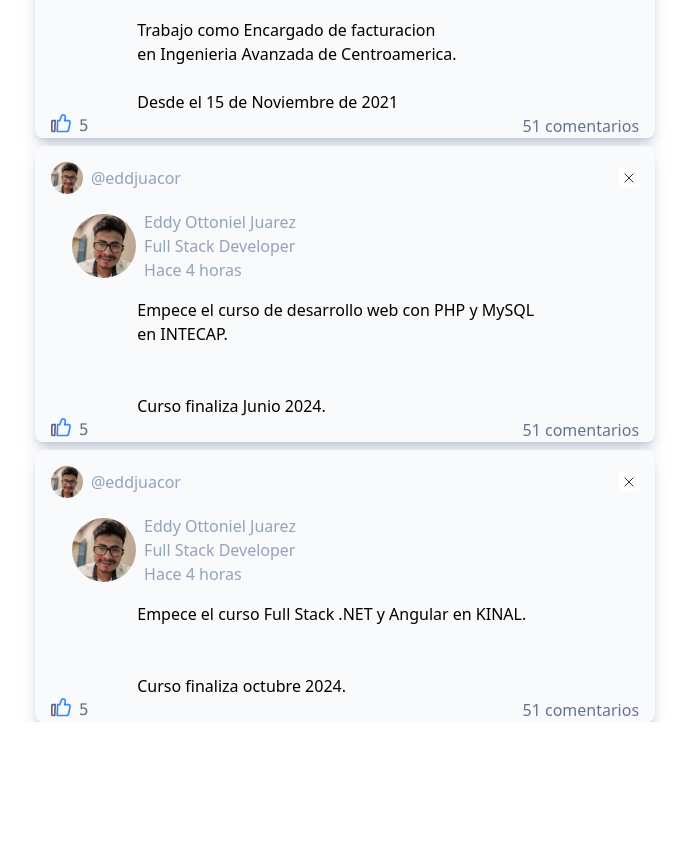
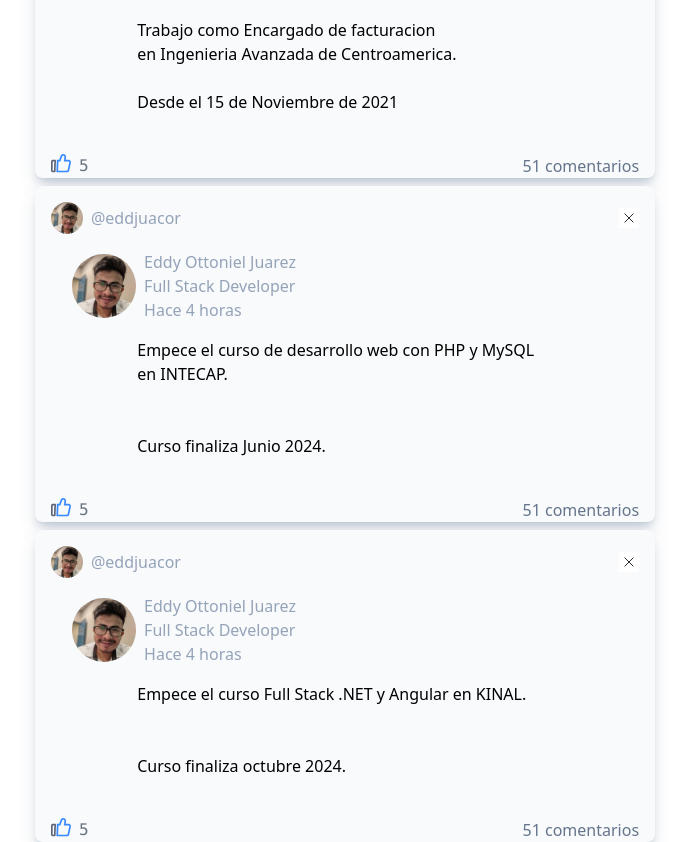
Before and after one commit to eddjuacor/Portafolio, a React (Vite) app: page / in a window 1280 px wide. Shown: the part 892-1734 px from the top of the page, without its empty margins (295-984 px from the left). Before the commit the page ends 1614 px from the top, so only its background shows below. Built offline with nearby package versions, Linux system fonts and the light colour scheme; a web font is replaced by a local one.

Commit message:
actualizaciones

```diff
--- a/index.html
+++ b/index.html
@@ -4,7 +4,7 @@
     <meta charset="UTF-8" />
     <link rel="icon" type="image/svg+xml" href="/vite.svg" />
     <meta name="viewport" content="width=device-width, initial-scale=1.0" />
-    <title>Vite + React</title>
+    <title>Portafolio Eddy</title>
   </head>
   <body>
     <div id="root"></div>
--- a/src/components/main/coments/Target.jsx
+++ b/src/components/main/coments/Target.jsx
@@ -27,7 +27,7 @@
                    Desde el 15 de Noviembre de 2021 <br/>
                 </p>
             </div>
-            <div className="flex justify-between items-center">
+            <div className="flex justify-between items-center mt-10">
                 <Likes/>
                 <p className=' text-slate-500 mr-4 cursor-pointer'>51 comentarios</p>
             </div>
--- a/src/components/main/coments/Target01.jsx
+++ b/src/components/main/coments/Target01.jsx
@@ -27,7 +27,7 @@
                    Curso finaliza Junio 2024. <br/>
                 </p>
             </div>
-            <div className="flex justify-between items-center">
+            <div className="flex justify-between items-center mt-10">
                 <Likes/>
                 <p className=' text-slate-500 mr-4 cursor-pointer'>51 comentarios</p>
             </div>
--- a/src/components/main/coments/Target02.jsx
+++ b/src/components/main/coments/Target02.jsx
@@ -27,7 +27,7 @@
                    Curso finaliza octubre 2024. <br/>
                 </p>
             </div>
-            <div className="flex justify-between items-center">
+            <div className="flex justify-between items-center mt-10">
                 <Likes/>
                 <p className=' text-slate-500 mr-4 cursor-pointer'>51 comentarios</p>
             </div>
--- a/src/components/main/contact/Target.jsx
+++ b/src/components/main/contact/Target.jsx
@@ -26,7 +26,7 @@
                    --------------
                 </p>
             </div>
-            <div className="flex justify-between items-center">
+            <div className="flex justify-between items-center mt-10">
                 <Likes/>
                 <p className=' text-slate-500 mr-4 cursor-pointer'>0 comentarios</p>
             </div>
--- a/src/components/main/contact/Target01.jsx
+++ b/src/components/main/contact/Target01.jsx
@@ -25,7 +25,7 @@
                    Contact
                 </p>
             </div>
-            <div className="flex justify-between items-center">
+            <div className="flex justify-between items-center mt-10">
                 <Likes/>
                 <p className=' text-slate-500 mr-4 cursor-pointer'>0 comentarios</p>
             </div>
--- a/src/components/main/info/Target.jsx
+++ b/src/components/main/info/Target.jsx
@@ -33,7 +33,7 @@
 
                 </p>
             </div>
-            <div className="flex justify-between items-center">
+            <div className="flex justify-between items-center mt-10">
                 <Likes/>
                 <p className=' text-slate-500 mr-4 cursor-pointer'>51 comentarios</p>
             </div>
--- a/src/components/main/info/Target01.jsx
+++ b/src/components/main/info/Target01.jsx
@@ -29,7 +29,7 @@
                   <img src={student} alt="" className='size-14 ml-4 cursor-pointer' />
                 </p>
             </div>
-            <div className="flex justify-between items-center">
+            <div className="flex justify-between items-center mt-10">
                 <Likes/>
                 <p className=' text-slate-500 mr-4 cursor-pointer'>51 comentarios</p>
             </div>
--- a/src/components/main/proyects/Target.jsx
+++ b/src/components/main/proyects/Target.jsx
@@ -27,7 +27,7 @@
 
                 </p>
             </div>
-            <div className="flex justify-between items-center">
+            <div className="flex justify-between items-center mt-10">
                 <Likes/>
                 <p className=' text-slate-500 mr-4 cursor-pointer'>51 comentarios</p>
             </div>
--- a/src/components/main/proyects/Target01.jsx
+++ b/src/components/main/proyects/Target01.jsx
@@ -26,7 +26,7 @@
 
                 </p>
             </div>
-            <div className="flex justify-between items-center">
+            <div className="flex justify-between items-center mt-10">
                 <Likes/>
                 <p className=' text-slate-500 mr-4 cursor-pointer'>51 comentarios</p>
             </div>
--- a/src/components/main/proyects/Target02.jsx
+++ b/src/components/main/proyects/Target02.jsx
@@ -26,7 +26,7 @@
 
                 </p>
             </div>
-            <div className="flex justify-between items-center">
+            <div className="flex justify-between items-center mt-10">
                 <Likes/>
                 <p className=' text-slate-500 mr-4 cursor-pointer'>51 comentarios</p>
             </div>
```
